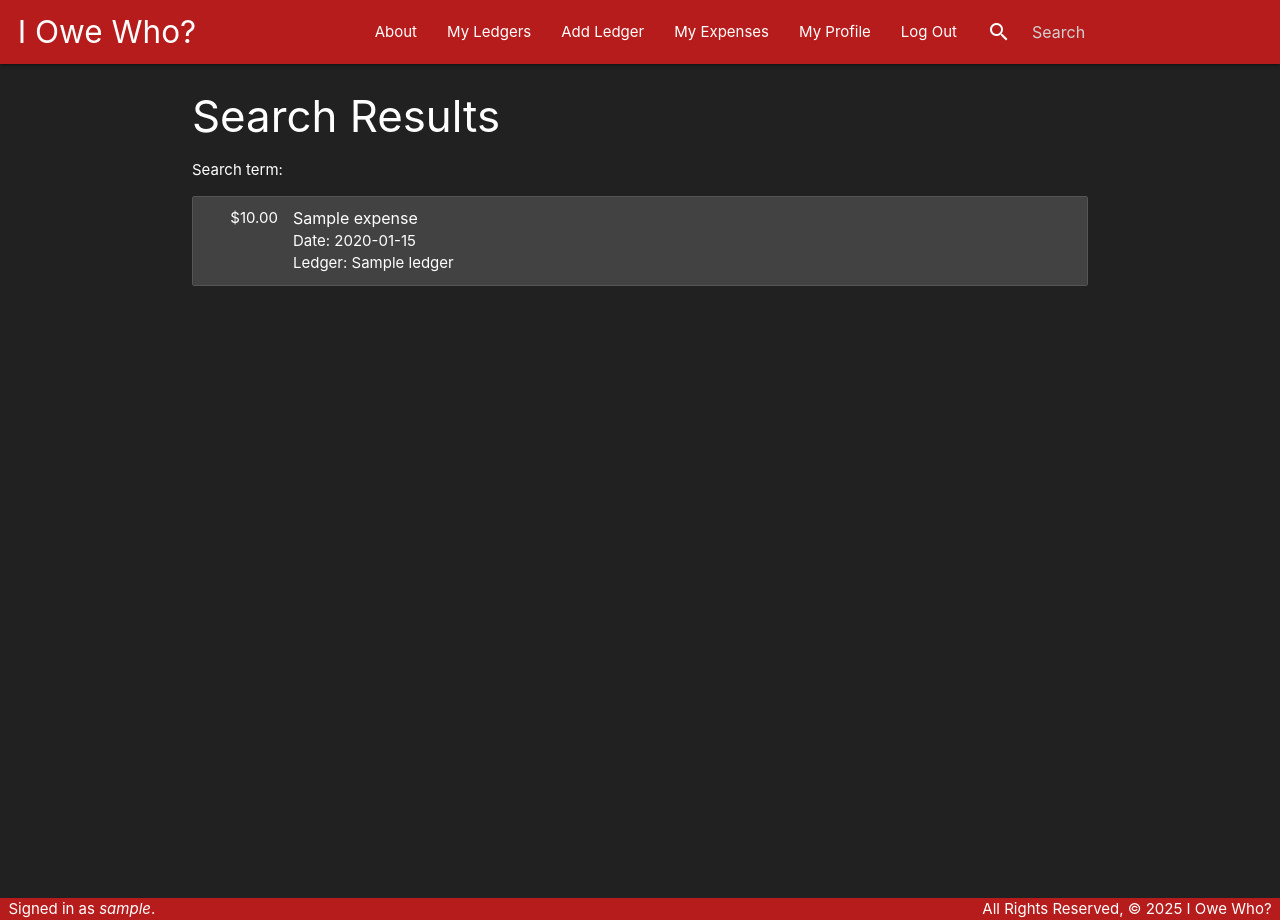
After one commit to gregells/i-owe-who, a Django app: page /expenses/search/ in a window 1280 px wide. The commit adds this page. Run offline with Django 5.2, Linux system fonts and the light colour scheme; a user stored in the database is signed in; tables that the repository leaves empty hold one stand-in row (values such as "Sample post").

Commit message:
Add search functionality to navbar

```diff
--- a/main_app/static/css/style.css
+++ b/main_app/static/css/style.css
@@ -31,6 +31,35 @@ ul.sidenav > li > form > button.logout-btn {
   padding: 0 32px;
   text-align: left;
   font-weight: 500;
+}
+
+nav .input-field {
+  height: 64px;
+}
+
+.sidenav .input-field input[type=search] {
+  height: inherit;
+  padding-left: 32px;
+  width: calc(100% - 32px);
+  border: 0;
+  -webkit-box-shadow: none;
+  box-shadow: none;
+  font-size: 14px;
+  font-weight: 500;
+  color: white;
+}
+
+.sidenav .input-field > label > .material-icons {
+  position: absolute;
+  /* Half the height of the input minus half the height of the icon */
+  top: calc(48px/2 - 24px/2);
+  left: -6px;
+}
+
+.sidenav .input-field input[type=search] ~ .material-icons {
+  position: absolute;
+  /* Half the height of the input minus half the height of the icon */
+  top: calc(48px/2 - 28px/2);
 }
 
 .logout-btn:hover,
--- a/main_app/templates/base.html
+++ b/main_app/templates/base.html
@@ -30,6 +30,15 @@
               <button type="submit" class="logout-btn">Log Out</button>
             </form>
           </li>
+          <li>
+            <form method="GET" action="{% url 'expenses_search' %}">
+              <div class="input-field">
+                <input id="search" type="search" name="term" required placeholder="Search">
+                <label class="label-icon" for="search"><i class="material-icons">search</i></label>
+                <i class="material-icons">close</i>
+              </div>
+            </form>
+          </li>
         {% else %}
           <li><a href="{% url 'login' %}">Log In</a></li>
           <li><a href="{% url 'signup' %}">Sign Up</a></li>
@@ -48,6 +57,15 @@
         <form method="POST" action="{% url 'logout' %}">
           {% csrf_token %}
           <button type="submit" class="logout-btn">Log Out</button>
+        </form>
+      </li>
+      <li>
+        <form method="GET" action="{% url 'expenses_search' %}">
+          <div class="input-field">
+            <input id="search" type="search" name="term" required placeholder="Search">
+            <label class="label-icon" for="search"><i class="material-icons">search</i></label>
+            <i class="material-icons">close</i>
+          </div>
         </form>
       </li>
     {% else %}
--- /dev/null
+++ b/main_app/templates/expenses/search.html
@@ -0,0 +1,60 @@
+{% extends 'base.html' %}
+{% block content %}
+
+<h3>Search Results</h3>
+
+<p>
+  Search term: {{ search_term }}
+</p>
+
+<ul class="collection">
+  {% for expense in expenses.all %}
+    <!-- The Modal for each expense -->
+    <div id="modal{{ forloop.counter }}" class="modal expense-modal">
+      <div class="modal-content">
+        <h5>Expense Details:<i class="small material-icons modal-close right">close</i></h5>
+        <p>Name: {{ expense.name }}</p>
+        <p>Date: {{ expense.date|date:"Y-m-d" }}</p>
+        <p>Amount: {{ expense.ledger.get_currency_display|slice:"-1:" }}{{ expense.amount }}</p>
+        <p>Ledger: {{ expense.ledger.name }}</p>
+        <p>Photo added: {{ expense.photo_set.count|yesno:"Yes,No" }}</p>
+        <p class="grey-text">Created at: {{ expense.created_at|date:"Y-m-d g:i a" }}</p>
+        <p class="grey-text">Updated at: {{ expense.updated_at|date:"Y-m-d g:i a" }}</p>
+      </div>
+      <div class="modal-footer double">
+        <a
+          href="{% url 'ledgers_detail' expense.ledger.id %}"
+          class="btn btn2 waves-effect waves-light col s12">
+          View Ledger
+        </a>
+        <a
+          href="{% url 'expenses_detail' expense.id %}"
+          class="btn waves-effect waves-light col s12">
+          View Expense
+        </a>
+      </div>
+    </div>
+    <!-- The collection-item for each expense -->
+    <li class="collection-item avatar hoverable">
+      <a class="modal-trigger" href="#modal{{ forloop.counter }}">
+        <span class="expense-amount">{{ expense.ledger.get_currency_display|slice:"-1:" }}{{ expense.amount }}</span>
+        <p class="title truncate">{{ expense.name }}</p>
+        <p class="truncate">
+          Date: {{ expense.date|date:"Y-m-d" }} <br>
+          Ledger: {{ expense.ledger.name }}
+        </p>
+      </a>
+    </li>
+  {% empty %}
+    <li class="collection-item">
+      <p class="title"><em>No results for "{{ search_term }}".</em></p>
+    </li>
+  {% endfor %}
+</ul>
+
+<script>
+  const modalEls = document.querySelectorAll('.expense-modal');
+  M.Modal.init(modalEls);
+</script>
+
+{% endblock %}
--- a/main_app/urls.py
+++ b/main_app/urls.py
@@ -22,4 +22,5 @@ urlpatterns = [
     path('expenses/<int:pk>/delete/', views.ExpenseDelete.as_view(), name='expenses_delete'),
     path('expenses/<int:expense_id>/add_photo/', views.add_photo, name='add_photo'),
     path('expenses/<int:expense_id>/delete_photo/<int:photo_id>/', views.delete_photo, name='delete_photo'),
+    path('expenses/search/', views.expenses_search, name='expenses_search'),
 ]
--- a/main_app/views.py
+++ b/main_app/views.py
@@ -314,6 +314,17 @@ class ExpenseDelete(LoginRequiredMixin, DeleteView):
 
 
 @login_required
+def expenses_search(request):
+    search_term = request.GET.get('term', '')
+    # Get expenses by the logged in user that contain the search term in their name:
+    expenses = Expense.objects.filter(name__contains=search_term, user=request.user)
+    return render(request, 'expenses/search.html', {
+        'expenses': expenses,
+        'search_term': search_term
+    })
+
+
+@login_required
 def add_photo(request, expense_id):
     # photo-file will be the 'name' attribute on the <input type="file"> field:
     photo_file = request.FILES.get('photo-file', None)
```
